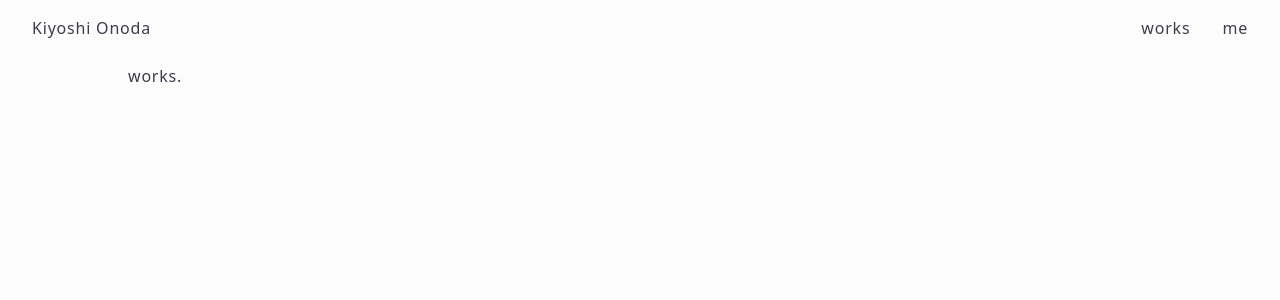
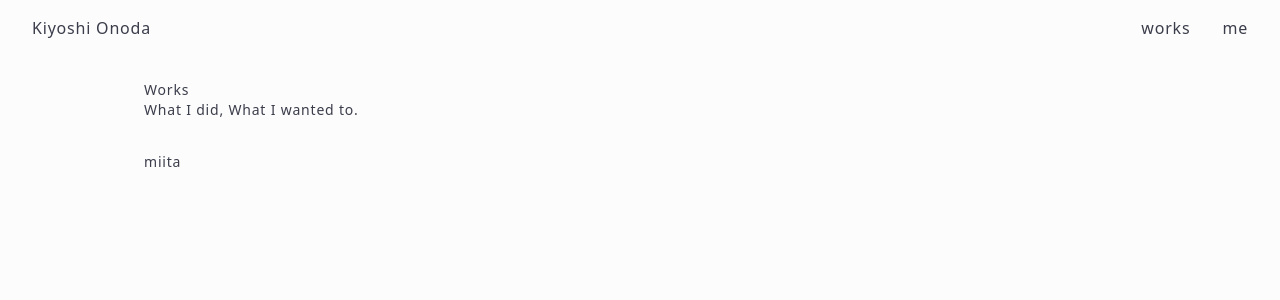
Before and after one commit to kiyoshion/portfolio-next, a Next.js app: page /works in a window 1280 px wide. Shown: the top 300 px of the page. Built offline with nearby package versions, Linux system fonts and the light colour scheme.

Commit message:
Add works data

```diff
--- /dev/null
+++ b/src/pages/works/data/miita.mdx
@@ -0,0 +1,10 @@
+---
+title: 'miita'
+desc: 'イラッとしたらサクッ - ゲームにおける迷惑ユーザ共有アプリ'
+launchedAt: '2020-12'
+intro: '時間の消費ではなく生産的にゲームを楽しむために開発した、ちょー個人的アプリ'
+stacks: ['PHP', 'JavaScript']
+frameworks: ['Laravel', 'Vue']
+type: 'Web App'
+img: 'works/miita.jpg'
+---
--- a/src/pages/works/index.jsx
+++ b/src/pages/works/index.jsx
@@ -1,9 +1,45 @@
-import Layout from "@/components/Layout";
+import Layout from '@/components/Layout';
+import fs from 'fs';
+import matter from 'gray-matter';
+import Link from 'next/link';
 
-export default function WorkIndex() {
+export const getStaticProps = () => {
+  const files = fs.readdirSync('src/pages/works/data');
+  const works = files.map((fileName) => {
+    const id = fileName.replace(/\.mdx$/, '');
+    const fileContent = fs.readFileSync(`src/pages/works/data/${fileName}`, 'utf-8');
+    const { data } = matter(fileContent);
+    // data.sort((a: { launchedAt: string}, b: {launchedAt: string}) => a.launchedAt > b.launchedAt ? 1 : -1)
+    console.log(data)
+
+    return {
+      id,
+      meta: data,
+    };
+  });
+
+  return {
+    props: {
+      works,
+    },
+  };
+};
+
+export default function Works({ works }) {
   return (
-    <Layout>
-      works.
+    <Layout
+    >
+      <div className='max-w-7xl mx-auto p-4 text-sm flex flex-col'>
+        <h1>Works</h1>
+        <p>What I did, What I wanted to.</p>
+      </div>
+      <div className='max-w-7xl mx-auto p-4 text-sm flex'>
+        {works.map((work) => (
+          <Link href={`/works/${work.id}`} key={work.id}>
+            <h2>{work.meta.title}</h2>
+          </Link>
+        ))}
+      </div>
     </Layout>
-  );
+  )
 }
```
